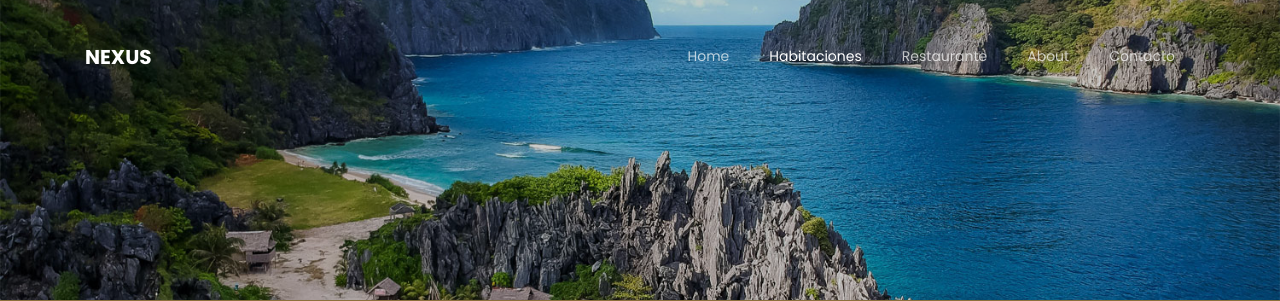
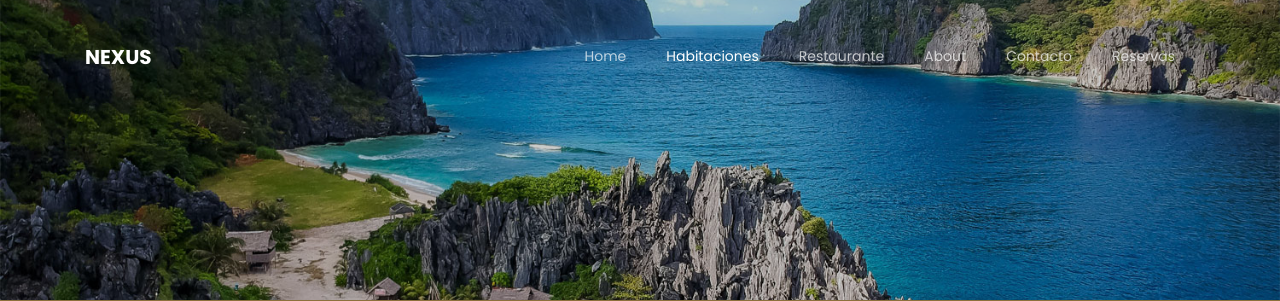
Before and after one commit to LucasConde22/TP-IDS-GrupoSeven, a Flask app: page /about in a window 1280 px wide. Shown: the top 301 px of the page. Run offline with Flask 3, Linux system fonts and the light colour scheme; some libraries are stand-ins or nearby versions; some web fonts are replaced.

Commit message:
Agregado de la vista reservas al nav del base.

```diff
--- a/frontend/templates/base.html
+++ b/frontend/templates/base.html
@@ -44,6 +44,7 @@
 	          <li class="nav-item"><a href="{{url_for('restaurante')}}" class="nav-link">Restaurante</a></li>
 	          <li class="nav-item"><a href="{{url_for('about')}}" class="nav-link">About</a></li>
 	          <li class="nav-item"><a href="{{url_for('contacto')}}" class="nav-link">Contacto</a></li>
+            <li class="nav-item"><a href="{{url_for('reservaciones')}}" class="nav-link">Reservas</a></li>
 	        </ul>
 	      </div>
 	    </div>
```
